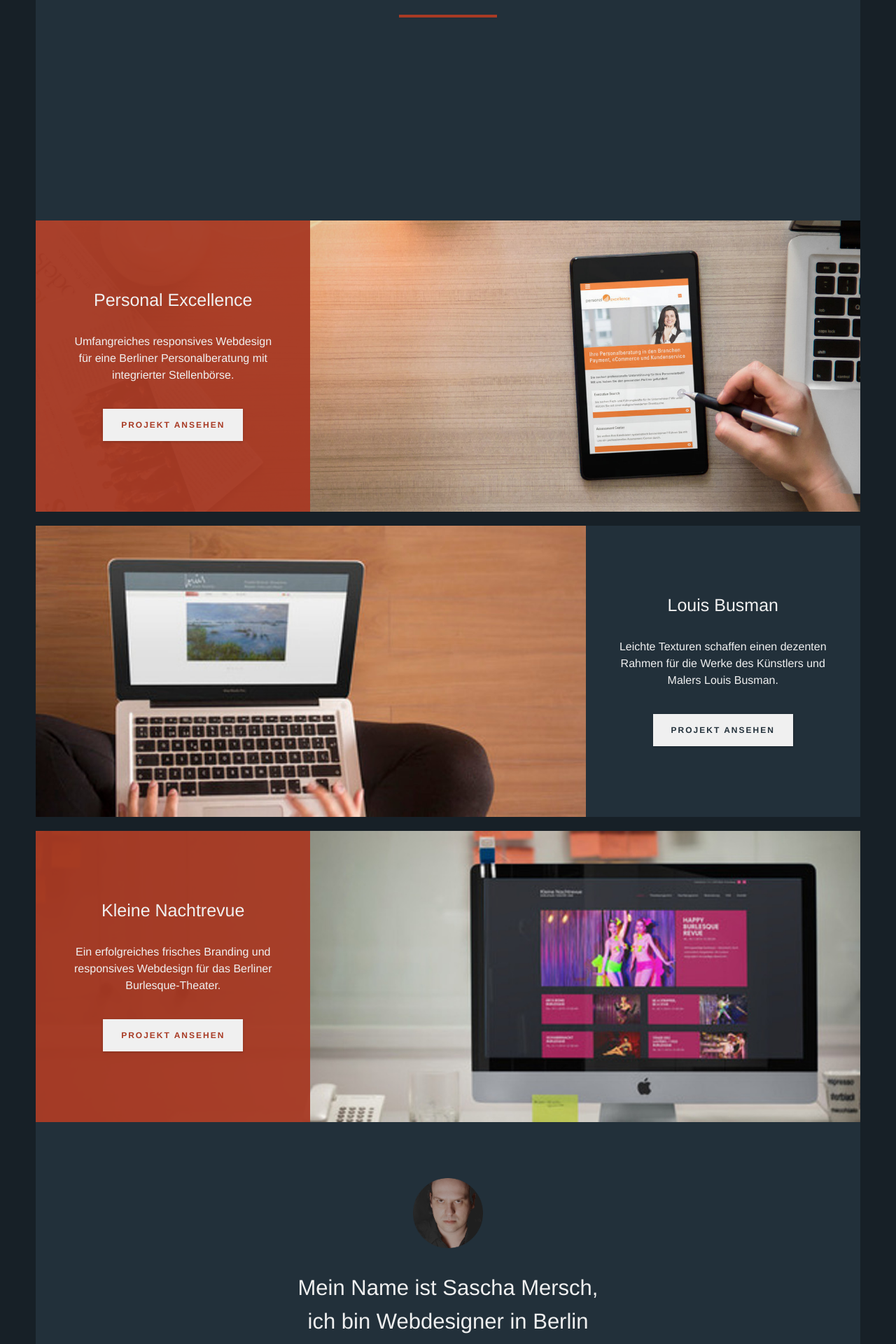
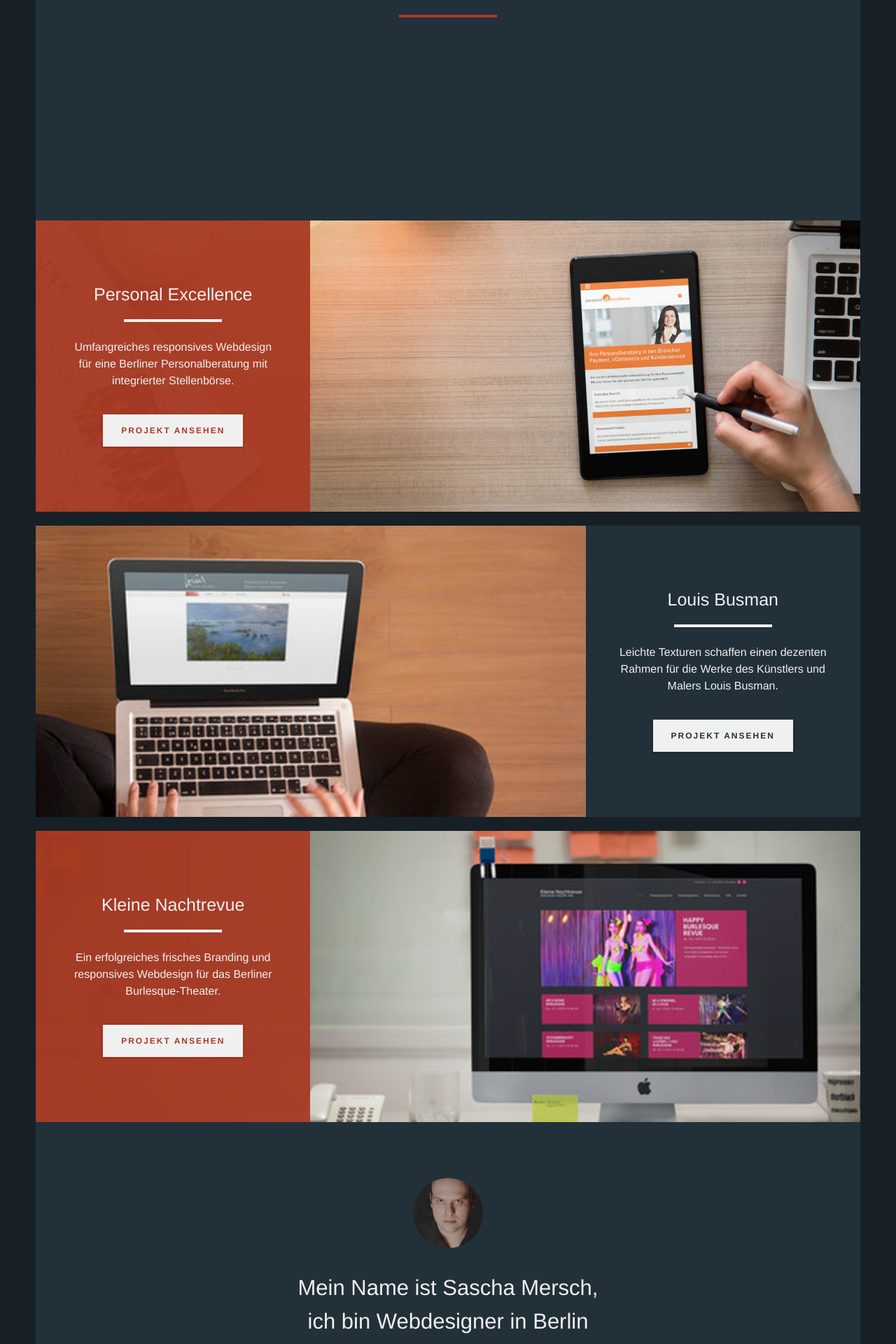
Before and after one commit to rschach/ichzweinull, a Jekyll site: the page built from index.html, in a window 1280 px wide. Shown: the part 495-2415 px from the top of the page at 70% size. Built offline with Jekyll 4.4.1, drawn with Linux system fonts in a browser that asks for light colours; nearby versions of some CDN libraries; some web fonts are replaced.

Commit message:
Add heading pseudo elements

```diff
--- a/_sass/2-modules/_header.sass
+++ b/_sass/2-modules/_header.sass
@@ -41,6 +41,8 @@
 
     .logo h2
       font-size: 1.25em
+      &:after
+        display: none
 
     +media($small-med)
       max-width: $sections-medium-width
--- a/_sass/2-modules/_modal.sass
+++ b/_sass/2-modules/_modal.sass
@@ -61,7 +61,7 @@
     +media($small)
       font-size: $h1-font-size
       &:after
-        margin: 18px auto 0
+        margin: 24px auto 0
 
   // Modal Image
   .modal-header
--- a/css/main.css
+++ b/css/main.css
@@ -392,16 +392,20 @@ h1, h2, h3, h4 {
   text-align: center;
   font-weight: 300; }
 
-h4 {
-  font-size: 1em; }
-
-h1:after {
+h1:after, h2:after {
   content: '';
   width: 140px;
   height: 4px;
   display: block;
   margin: 24px auto;
   background: #a83a24; }
+
+h2:after {
+  margin: 12px auto;
+  background: #f0f0f0; }
+
+h4 {
+  font-size: 1em; }
 
 p {
   font-size: 85%;
@@ -482,6 +486,8 @@ a:hover {
     max-width: 100%; }
     .main-header.fixed .logo h2 {
       font-size: 1.25em; }
+      .main-header.fixed .logo h2:after {
+        display: none; }
     @media screen and (min-width: 700px) {
       .main-header.fixed {
         max-width: calc(100% - 40px); } }
@@ -713,7 +719,7 @@ nav.main-nav::after {
       .modal h1.modal-title {
         font-size: 1.9375em; }
         .modal h1.modal-title:after {
-          margin: 18px auto 0; } }
+          margin: 24px auto 0; } }
   .modal .modal-header {
     background: #f0f0f0;
     padding: 36px 12px 0 0; }
```
Also changed, not shown: _sass/1-base/_typography.sass (+9 -5 lines).
